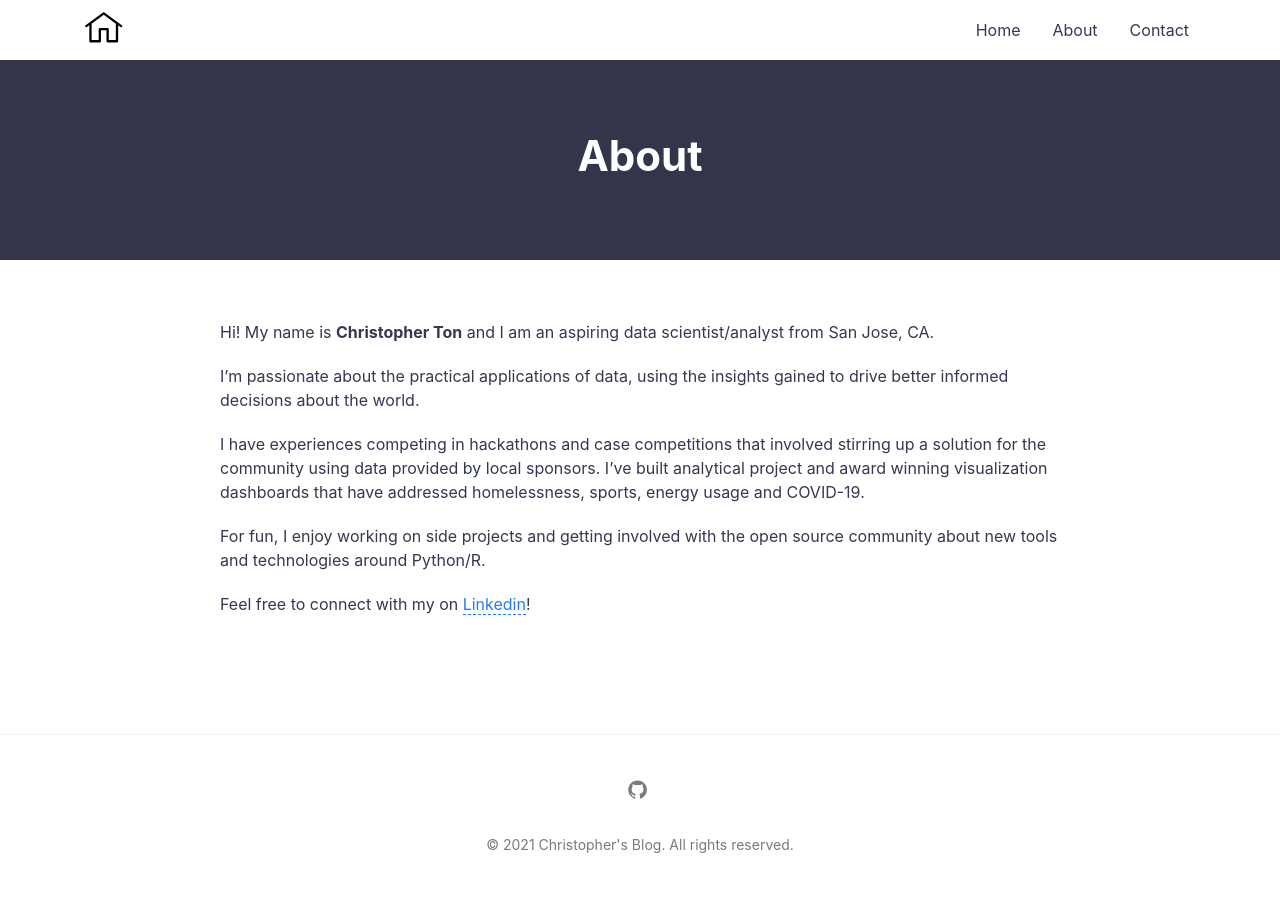
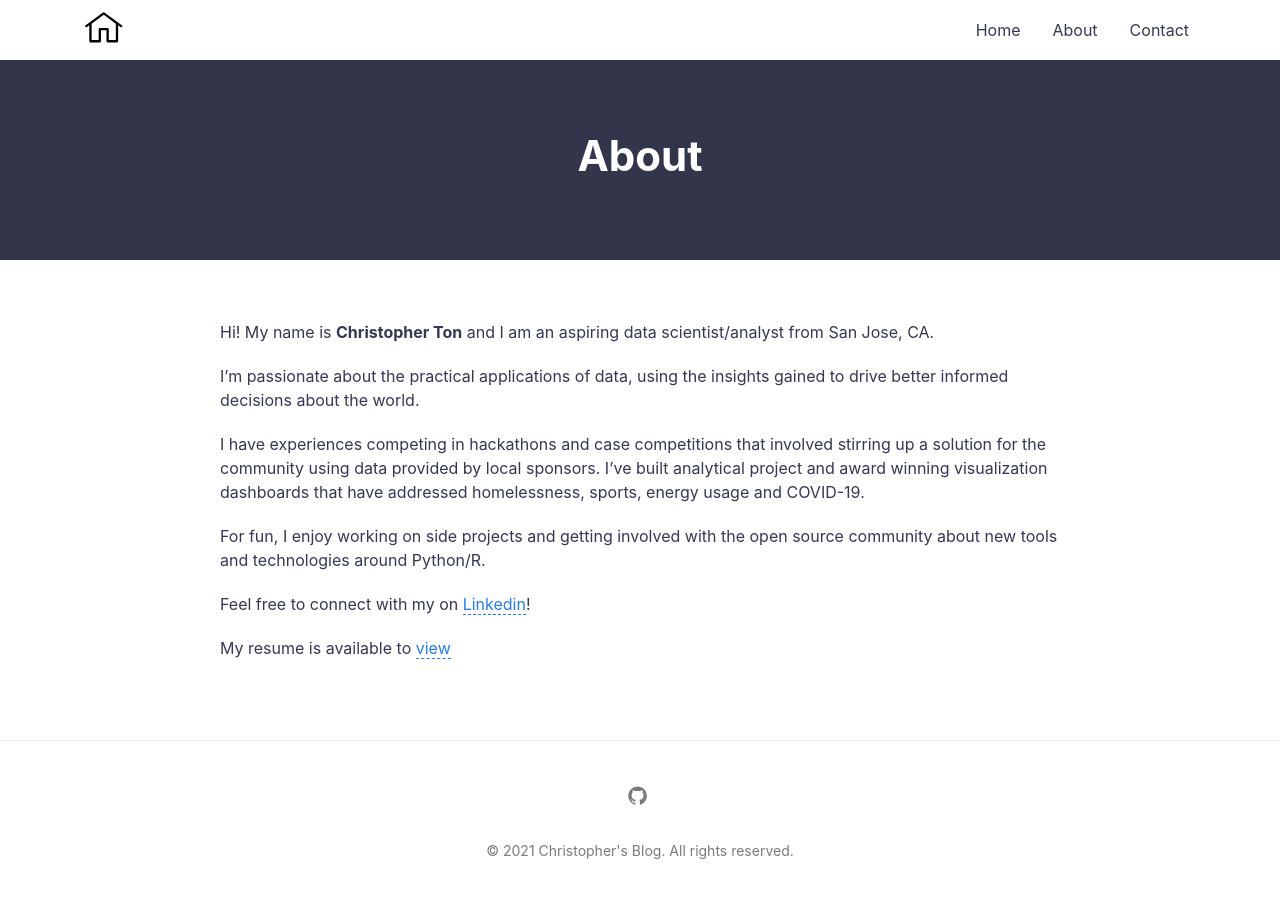
Before and after one commit to chriztopherton/chriztopherton.github.io, a Jekyll site: the page built from about.md, in a window 1280 px wide. Built offline with Jekyll 4.4.1, drawn with Linux system fonts in a browser that asks for light colours.

Commit message:
link to resume

```diff
--- a/about.md
+++ b/about.md
@@ -13,3 +13,5 @@ I have experiences competing in hackathons and case competitions that involved s
 For fun, I enjoy working on side projects and getting involved with the open source community about new tools and technologies around Python/R.
 
 Feel free to connect with my on [Linkedin](https://www.linkedin.com/in/chriztopherton/)!
+
+My resume is available to [view](https://github.com/chriztopherton/chriztopherton.github.io/raw/master/assets/Christopher_Ton_Resume_01_21.pdf)
```
